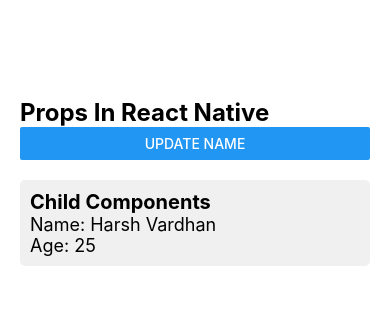
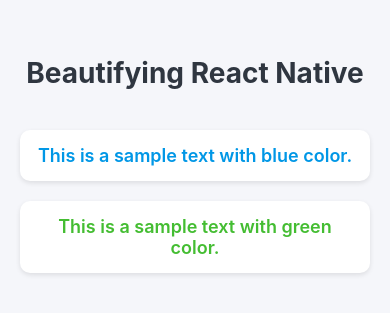
Before and after one commit to hvjha/React_Native, a React Native app: screen / in a window 390 px wide. Shown: the part 253-566 px from the top of the page. Built offline with nearby package versions, Linux system fonts and the light colour scheme.

Commit message:
style related update

```diff
--- a/App.tsx
+++ b/App.tsx
@@ -1,3 +1,3 @@
-import PropsDemo from './src/lessons/02_Props';
+import Beautifying from './src/lessons/03_Beutifying';
 
-export default PropsDemo;
+export default Beautifying;
--- /dev/null
+++ b/src/lessons/03_Beutifying.tsx
@@ -0,0 +1,70 @@
+import React from 'react';
+import { Text, View, StyleSheet} from 'react-native';
+
+const Beautifying = () => {
+  return (
+    <View style={styles.safeArea}>
+      <View style={styles.container}>
+        <Text style={styles.title}>Beautifying React Native</Text>
+
+        <View style={styles.card}>
+          <Text style={[styles.text, styles.blueText]}>
+            This is a sample text with blue color.
+          </Text>
+        </View>
+
+        <View style={styles.card}>
+          <Text style={[styles.text, styles.greenText]}>
+            This is a sample text with green color.
+          </Text>
+        </View>
+      </View>
+    </View>
+  );
+};
+
+const styles = StyleSheet.create({
+  safeArea: {
+    flex: 1,
+    backgroundColor: '#f5f6fa',
+  },
+  container: {
+    flex: 1,
+    padding: 20,
+    justifyContent: 'center',
+    alignItems: 'center',
+  },
+  title: {
+    fontSize: 28,
+    fontWeight: 'bold',
+    color: '#2f3640',
+    marginBottom: 30,
+    textAlign: 'center',
+  },
+  card: {
+    backgroundColor: '#ffffff',
+    padding: 15,
+    borderRadius: 10,
+    marginVertical: 10,
+    width: '100%',
+    shadowColor: '#000',
+    shadowOffset: { width: 0, height: 2 },
+    shadowOpacity: 0.1,
+    shadowRadius: 5,
+    elevation: 3,
+  },
+  text: {
+    fontSize: 18,
+    textAlign: 'center',
+  },
+  blueText: {
+    color: '#0097e6',
+    fontWeight: '600',
+  },
+  greenText: {
+    color: '#44bd32',
+    fontWeight: '600',
+  },
+});
+
+export default Beautifying;
```
